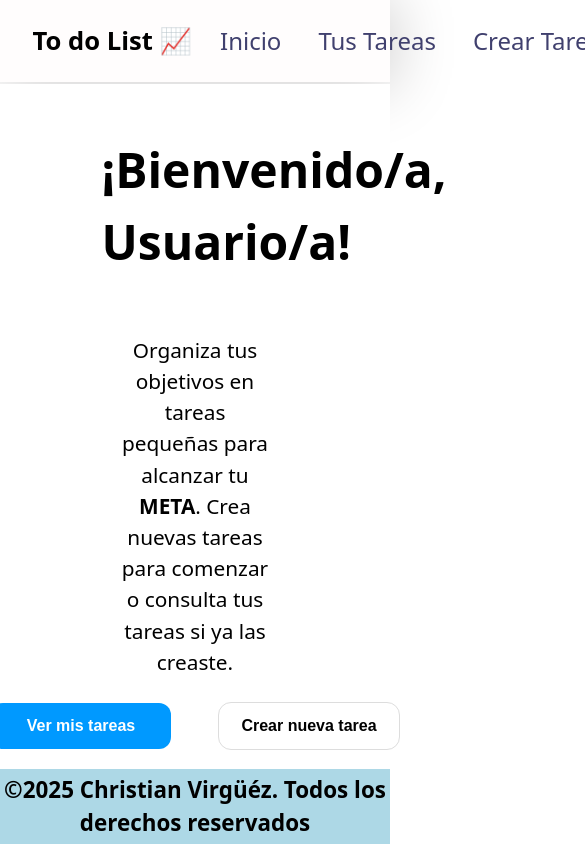
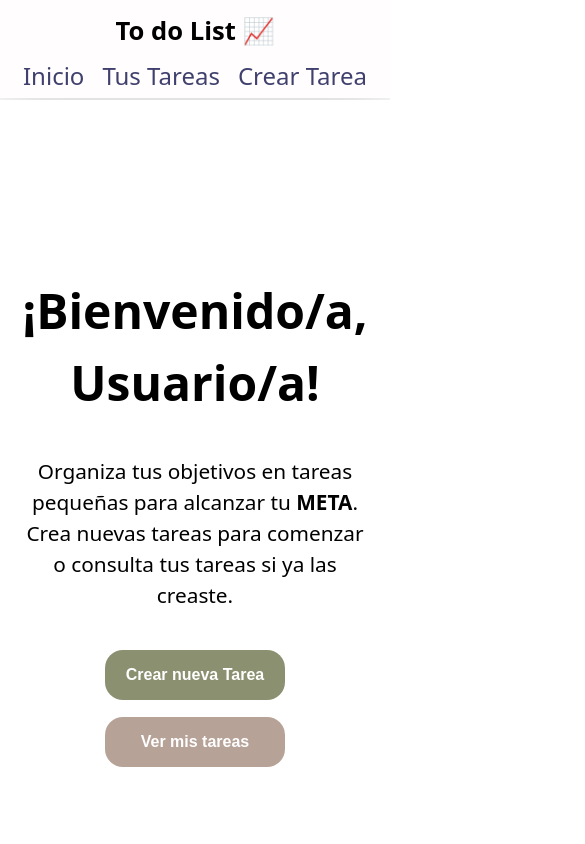
Before and after one commit to ChristianVirguez/taskList, a React (Vite) app: page / in a window 390 px wide. Shown: the top 844 px of the page, 585 px wide, since content can reach past the window. Built offline with nearby package versions, Linux system fonts and the light colour scheme.

Commit message:
dev: desarrollo estilos nuevos

```diff
--- a/src/App.css
+++ b/src/App.css
@@ -1,5 +1,5 @@
 #root {
   text-align: center;
-  /* background-color: cadetblue; */
   width: 100vw;
+  min-height: 100vh;
 }
--- a/src/components/commun/content/content.css
+++ b/src/components/commun/content/content.css
@@ -1,8 +1,8 @@
 
 .content-main{
     background-color: white;
-    height: max-content;
-    padding: 18px 8px;
+    width: 100vw;
+    height: 100%;
 
     display: flex;
     justify-content: center;
--- a/src/components/commun/header/header.css
+++ b/src/components/commun/header/header.css
@@ -53,3 +53,19 @@ md: 768px
 lg: 1024px
 xl: 1280px
 */
+
+@media (max-width: 768px) {
+
+    header{
+        height:max-content ;
+        flex-direction: column;
+    }
+
+    .link-box{
+        width: 450px;
+
+        display: flex;
+        justify-content: center;
+        gap: 18px;
+    }
+}
--- a/src/components/ui/button/Button.tsx
+++ b/src/components/ui/button/Button.tsx
@@ -1,16 +1,49 @@
 
+import { useNavigate } from "react-router"
 import "./button.css"
 
 interface propsButton{
     children?:React.ReactNode
     onClick?: ()=>void
+    variant:string
+    nav:string
 }
 
-function Button({children}:propsButton){
+function Button({children,nav,variant}:propsButton){
+
+    const navigate = useNavigate()
+
+    function redireccion(){
+        if (nav) {
+            navigate(nav)
+        }
+    }
+
+
+    function renderVariant(variant:string){
+
+        switch (variant) {
+            case 'primary':
+
+                return <button className="button primary" onClick={redireccion}>{children}</button>
+
+
+            case 'secundary':
+
+                return <button className="button secundary" onClick={redireccion}>{children}</button>
+        }
+
+    }
+
+
+
+
+
     return(
         <>
-            <button className="button">{children}</button>
+            {renderVariant(variant)}
         </>
+
     )
 }
 
--- a/src/components/ui/button/button.css
+++ b/src/components/ui/button/button.css
@@ -1,8 +1,45 @@
 
 .button{
     width: 180px;
-    padding: 14px 8px;
+    height: 50px;
+    padding: 12px 8px;
 
     font-size: 1rem;
     font-weight: bold;
+
+    border-radius: 18px;
 }
+
+/* guardar, nueva tarea */
+.primary{
+    border: #C3C2C5;
+    color: #fff;
+    background-color: #8A9070;
+}
+.primary:hover{
+background-color: #7C815F;
+}
+
+.primary:active{
+background-color: #6F7452;
+}
+
+/* ver tareas, cancelar */
+.secundary{
+    border: #C3C2C5;
+    color: #fff;
+    background-color:#B6A297;
+}
+.secundary:hover{
+background-color: #A89387;
+}
+
+.secundary:active{
+background-color: #9C897F;
+}
+
+/* eliminar */
+
+.delete{
+
+}
--- a/src/index.css
+++ b/src/index.css
@@ -7,11 +7,15 @@
 
 }
 
+*, ::after, ::before{
+  box-sizing: border-box;
+
+}
+
 body {
   margin: 0;
   display: flex;
   width: 100vw;
   height: 100vh;
-  box-sizing: border-box;
   /* background-color: lightsteelblue; */
 }
--- a/src/pages/home/HomePage.tsx
+++ b/src/pages/home/HomePage.tsx
@@ -1,5 +1,4 @@
 
-import { Link } from "react-router"
 import { Button } from "../../components/ui/button/Button.tsx"
 import"./homepage.css"
 
@@ -12,12 +11,8 @@ function HomePage(){
                     <h1>¡Bienvenido/a, Usuario/a!</h1>
                     <p>Organiza tus objetivos en tareas pequeñas para alcanzar tu <strong>META</strong>. Crea nuevas tareas para comenzar o consulta tus tareas si ya las creaste.</p>
                     <div className="button-box">
-                        <Link to={"/task"}>
-                            <Button children={"Ver mis tareas"}/>
-                        </Link>
-                        <Link to={"/new-task"}>
-                            <Button children={"Crear nueva tarea"}/>
-                        </Link>
+                        <Button variant="primary" nav="">Crear nueva Tarea</Button>
+                        <Button variant="secundary" nav="">Ver mis tareas</Button>
                     </div>
                 </div>
 
--- a/src/pages/home/homepage.css
+++ b/src/pages/home/homepage.css
@@ -1,8 +1,8 @@
 
 .home-content{
 
-    width: 100%;
-
+    width: 100vw;
+    height: 100vh;
     display: flex;
     flex-direction: column;
     justify-content: center;
@@ -23,58 +23,38 @@
 }
 
 .home-box p{
+    margin: 0;
     padding: 4px 18px;
     font-size: 1.3rem;
 
 }
 
 .button-box{
+    margin: 18px;
     display: flex;
-    justify-content: center;
-    gap: 2em;
+    justify-content: space-evenly;
 }
 
-.button-box :nth-child(1) button{
-    background-color: rgb(0, 153, 255);
-    color: white;
-    border: none;
-    border-radius: 12px;
-    cursor: pointer;
+
+
+
+/*
+sm: 640px
+md: 768px
+lg: 1024px
+xl: 1280px
+*/
+
+@media (max-width: 640px) {
+
+    .home-box{
+        width: 100%;
+    }
+
+    .button-box{
+        min-height: 150px;
+        flex-direction: column;
+        align-items: center;
+        justify-content: space-evenly;
+    }
 }
-
-.button-box :nth-child(1):hover{
-    background-color: rgb(0, 103, 172);
-    color: white;
-    border: none;
-    border-radius: 12px;
-}
-
-.button-box :nth-child(1):active{
-    background-color: rgb(0, 60, 100);
-    color: white;
-    border: none;
-    border-radius: 12px;
-}
-
-.button-box :nth-child(2) button{
-    background-color: white;
-    outline: 1px solid rgb(221, 221, 221);
-    border: none;
-    border-radius: 12px;
-    cursor: pointer;
-
-}
-
-.button-box :nth-child(2):hover{
-    background-color: rgb(184, 184, 184);
-    color: black;
-    border: none;
-    border-radius: 12px;
-}
-
-.button-box :nth-child(2):active{
-    background-color: rgb(0, 60, 100);
-    color: white;
-    border: none;
-    border-radius: 12px;
-}
```
